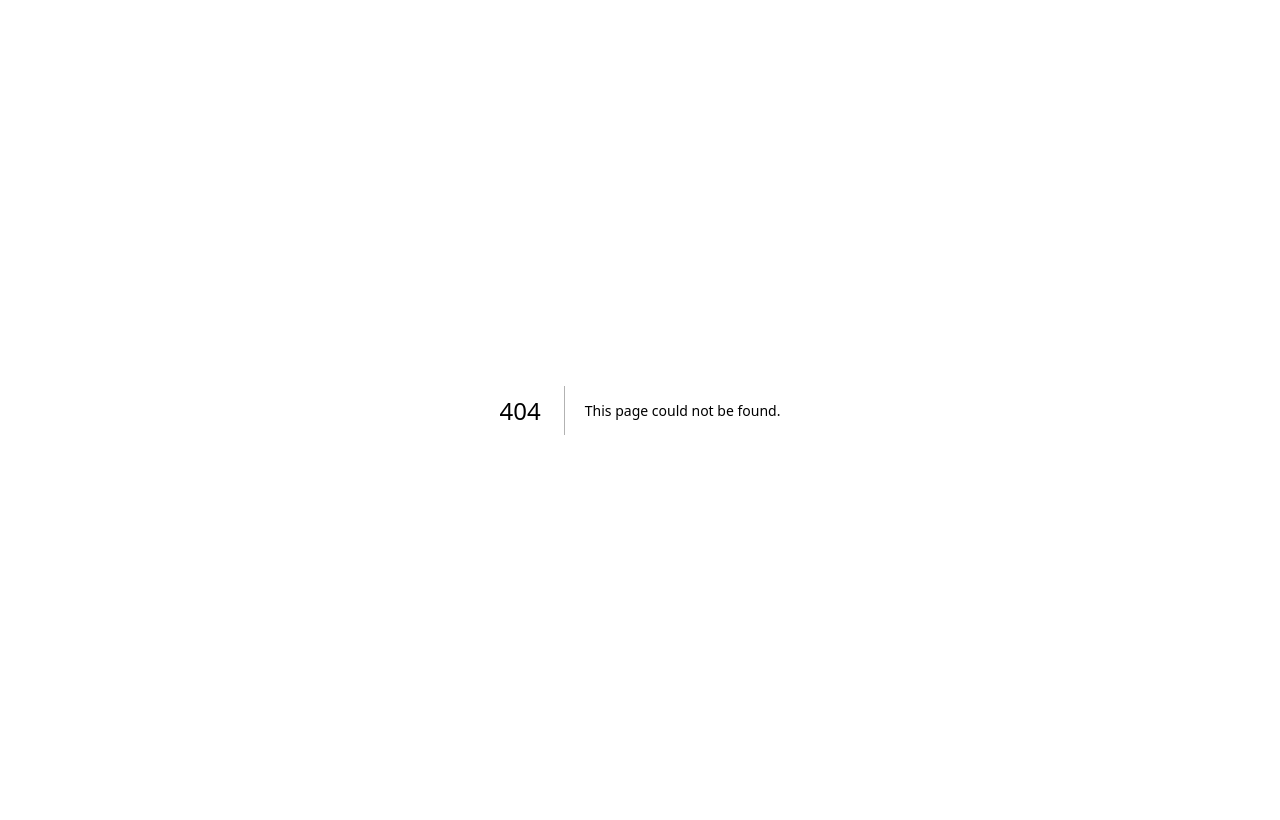
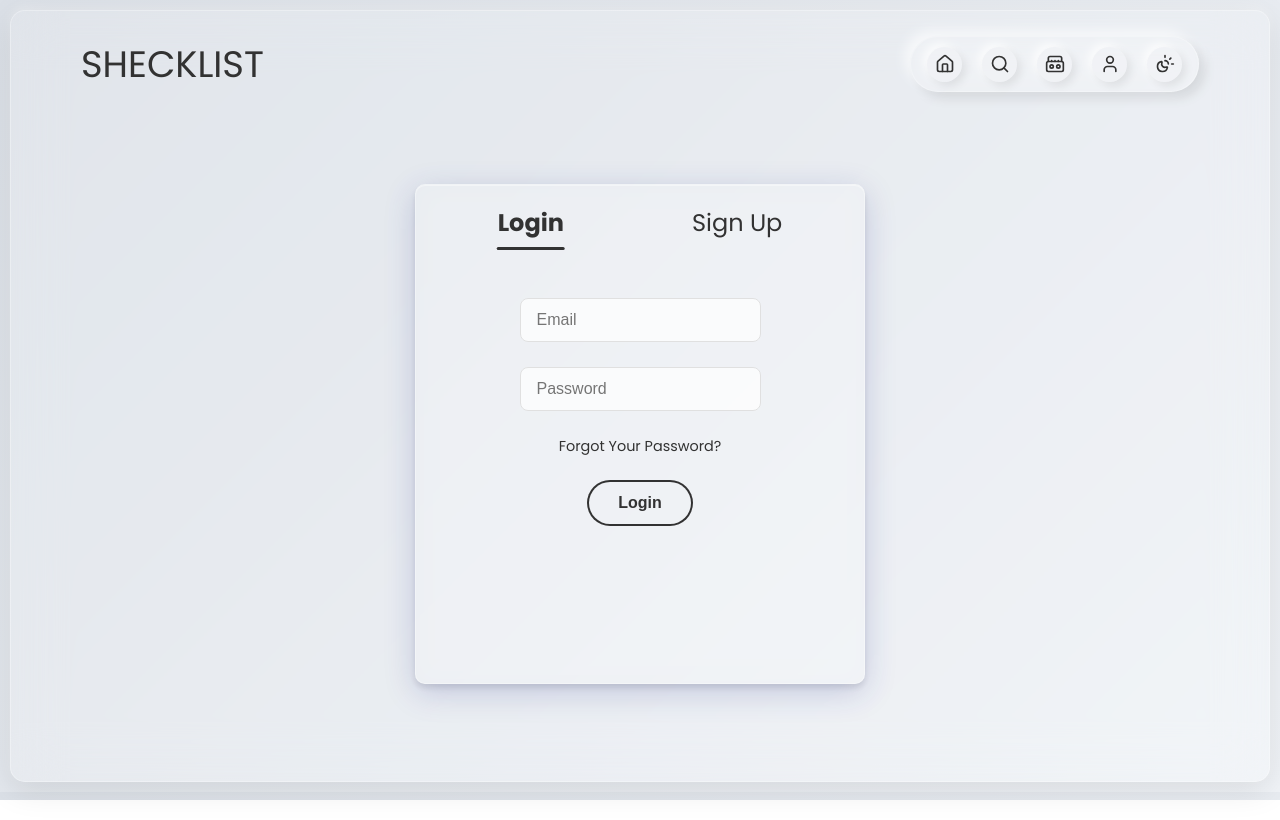
Before and after one commit to NKukame/The-Shecklist, a Next.js app: page /login in a window 1280 px wide. Before the commit this address had no page. Built offline with nearby package versions, Linux system fonts and the light colour scheme.

Commit message:
Login Page Up and running.

```diff
--- /dev/null
+++ b/src/app/login/Login.css
@@ -0,0 +1,330 @@
+.login-body {
+  display: flex;
+  justify-content: center;
+  align-items: center;
+  height: 83vh;
+}
+
+.login-sign-up-container {
+  display: flex;
+  justify-content: center;
+  align-items: center;
+  flex-direction: column;
+  background: rgba(255, 255, 255, 0.12);
+  box-shadow: 0 8px 32px rgba(31, 38, 135, 0.2), 0 4px 6px rgba(0, 0, 0, 0.1),
+    inset 0 1px 0 rgba(255, 255, 255, 0.4);
+  backdrop-filter: blur(12px) saturate(180%);
+  -webkit-backdrop-filter: blur(12px) saturate(180%);
+  border-radius: 10px;
+  border: 1px solid rgba(255, 255, 255, 0.3);
+  max-height: 500px;
+  max-width: 450px;
+  height: 100%;
+  width: 100%;
+  padding: 10px;
+}
+
+.dark-mode .login-sign-up-container {
+  background: rgba(255, 255, 255, 0.06);
+  box-shadow: 0 8px 32px rgba(0, 0, 0, 0.8), 0 4px 6px rgba(255, 255, 255, 0.05),
+    inset 0 1px 0 rgba(255, 255, 255, 0.08);
+  backdrop-filter: blur(14px) saturate(160%);
+  -webkit-backdrop-filter: blur(14px) saturate(160%);
+  border: 1px solid rgba(255, 255, 255, 0.12);
+}
+
+.login-tabs {
+  display: flex;
+  gap: 80px;
+  margin-bottom: auto;
+}
+
+.login-tabs button {
+  all: unset;
+  font-size: var(--font-lg);
+  color: var(--color-text-primary);
+  padding: 10px 24px;
+  border-radius: 12px 12px 0 0;
+  cursor: pointer;
+  position: relative;
+  font-weight: 500;
+  transition: color 0.3s ease, background 0.3s ease;
+}
+
+.login-tabs button::after {
+  content: "";
+  position: absolute;
+  bottom: 0;
+  left: 50%;
+  transform: translateX(-50%) scaleX(0);
+  transform-origin: center;
+  height: 3px;
+  width: 60%;
+  background: var(--color-text-primary);
+  border-radius: 3px;
+  transition: transform 0.3s ease;
+}
+
+.login-tabs button.active {
+  color: var(--color-text-primary);
+  font-weight: 700;
+}
+
+.login-tabs button.active::after {
+  transform: translateX(-50%) scaleX(1);
+}
+
+.login-tabs button:hover:not(.active) {
+  background: rgba(255, 255, 255, 0.06);
+  color: var(--color-text-primary);
+  backdrop-filter: blur(4px);
+  -webkit-backdrop-filter: blur(4px);
+}
+
+.dark-mode .login-tabs button {
+  all: unset;
+  font-size: var(--font-lg);
+  color: var(--text-primary);
+  padding: 10px 24px;
+  border-radius: 12px 12px 0 0;
+  cursor: pointer;
+  position: relative;
+  font-weight: 500;
+  transition: color 0.3s ease, background 0.3s ease;
+}
+
+.dark-mode .login-tabs button::after {
+  content: "";
+  position: absolute;
+  bottom: 0;
+  left: 50%;
+  transform: translateX(-50%) scaleX(0);
+  transform-origin: center;
+  height: 3px;
+  width: 60%;
+  background: var(--accent);
+  border-radius: 3px;
+  transition: transform 0.3s ease;
+}
+
+.dark-mode .login-tabs button.active {
+  color: var(--accent);
+  font-weight: 700;
+}
+
+.dark-mode .login-tabs button.active::after {
+  transform: translateX(-50%) scaleX(1);
+}
+
+.dark-mode .login-tabs button:hover:not(.active) {
+  background: var(--highlight-light);
+  color: var(--accent);
+  backdrop-filter: blur(6px);
+  -webkit-backdrop-filter: blur(6px);
+}
+
+.login-form-content {
+  max-height: 450px;
+  height: 100%;
+}
+
+.login-form-container {
+  display: flex;
+  justify-content: center;
+  align-items: center;
+  flex-direction: column;
+}
+
+.login-form {
+  display: flex;
+  justify-content: center;
+  align-items: center;
+  flex-direction: column;
+  gap: 25px;
+  margin-top: 20%;
+}
+
+.login-form input,
+.signup-form input {
+  width: 100%;
+  padding: 12px 16px;
+
+  border: 1.5px solid #e0e0e0;
+  border-radius: 8px;
+  background: rgba(255, 255, 255, 0.7);
+  font-size: 1rem;
+  color: #222;
+  transition: border-color 0.2s, box-shadow 0.2s;
+  outline: none;
+  box-sizing: border-box;
+}
+
+.login-form input:focus,
+.signup-form input:focus {
+  border-color: var(--shadow-element);
+  box-shadow: 0 0 0 2px rgba(79, 140, 255, 0.15);
+  background: #fff;
+}
+
+.login-btn {
+  position: relative;
+  display: inline-block;
+  padding: 12px 29px;
+  border: none;
+  font-size: 16px;
+  background-color: inherit;
+  border-radius: 100px;
+  font-weight: 600;
+  color: var(--color-text-primary);
+  box-shadow: 0 0 0 2px var(--color-text-primary);
+  cursor: pointer;
+  overflow: hidden;
+  transition: all 0.6s cubic-bezier(0.23, 1, 0.32, 1);
+}
+
+.login-btn span:last-child {
+  position: absolute;
+  top: 50%;
+  left: 50%;
+  transform: translate(-50%, -50%);
+  width: 20px;
+  height: 20px;
+  background-color: #2196f3;
+  border-radius: 50%;
+  opacity: 0;
+  transition: all 0.8s cubic-bezier(0.23, 1, 0.32, 1);
+}
+
+.login-btn span:first-child {
+  position: relative;
+  z-index: 1;
+}
+
+.login-btn:hover {
+  box-shadow: 0 0 0 5px #2195f360;
+  color: var(--near-white);
+}
+
+.login-btn:active {
+  scale: 0.95;
+}
+
+.login-btn:hover span:last-child {
+  width: 150px;
+  height: 150px;
+  opacity: 1;
+}
+
+.forgot-password {
+  font-size: 0.9rem;
+  cursor: pointer;
+  transition: color 0.3s;
+}
+
+.forgot-password:hover {
+  color: #2196f3;
+}
+
+.dark-mode .login-form input,
+.dark-mode .signup-form input {
+  width: 100%;
+  padding: 12px 16px;
+  border: 1.5px solid var(--border-light);
+  border-radius: 8px;
+  background: var(--bg-glass);
+  font-size: 1rem;
+  color: var(--text-primary);
+  transition: border-color 0.2s, box-shadow 0.2s, background 0.3s;
+  outline: none;
+  box-sizing: border-box;
+}
+
+.dark-mode .login-form input:focus,
+.dark-mode .signup-form input:focus {
+  border-color: var(--accent);
+  box-shadow: 0 0 0 2px rgba(255, 212, 100, 0.2); /* --accent glow */
+  background: rgba(255, 255, 255, 0.08);
+}
+
+.dark-mode .login-btn {
+  position: relative;
+  display: inline-block;
+  padding: 12px 29px;
+  border: none;
+  font-size: 16px;
+  background-color: var(--bg-glass);
+  border-radius: 100px;
+  font-weight: 600;
+  color: var(--text-primary);
+  box-shadow: 0 0 0 2px var(--text-primary);
+  cursor: pointer;
+  overflow: hidden;
+  transition: all 0.6s cubic-bezier(0.23, 1, 0.32, 1);
+}
+
+.dark-mode .login-btn span:last-child {
+  position: absolute;
+  top: 50%;
+  left: 50%;
+  transform: translate(-50%, -50%);
+  width: 20px;
+  height: 20px;
+  background-color: var(--accent);
+  border-radius: 50%;
+  opacity: 0;
+  transition: all 0.8s cubic-bezier(0.23, 1, 0.32, 1);
+}
+
+.dark-mode .login-btn span:first-child {
+  position: relative;
+  z-index: 1;
+}
+
+.dark-mode .login-btn:hover {
+  box-shadow: 0 0 0 5px rgba(255, 212, 100, 0.25); /* --accent soft glow */
+}
+
+.dark-mode .login-btn:hover span:last-child {
+  width: 150px;
+  height: 150px;
+  opacity: 1;
+}
+
+.dark-mode .login-btn:active {
+  scale: 0.95;
+}
+
+.dark-mode .forgot-password {
+  font-size: 0.9rem;
+  cursor: pointer;
+  color: var(--text-muted);
+  transition: color 0.3s;
+}
+
+.dark-mode .forgot-password:hover {
+  color: var(--accent);
+}
+
+.form-fade {
+  opacity: 0;
+  transform: translateY(20px);
+  pointer-events: none;
+  transition: opacity 0.4s cubic-bezier(0.4,0,0.2,1), transform 0.4s cubic-bezier(0.4,0,0.2,1);
+}
+
+.form-fade.active {
+  opacity: 1;
+  transform: translateY(0);
+  pointer-events: auto;
+}
+
+@media (max-width: 768px) {
+  .login-tabs {
+    gap: 30px;
+  }
+
+  .login-tabs button {
+    font-size: 1.35rem !important;
+    padding: 8px 10px !important;
+  }
+}
--- /dev/null
+++ b/src/app/login/page.js
@@ -0,0 +1,89 @@
+"use client";
+
+import { useState } from "react";
+import "./Login.css";
+import "../App.css"
+import Header from "../components/HeaderComp/Header";
+
+function Login() {
+  const [isLogin, setIsLogin] = useState(true);
+  return (
+    <>
+      <div className="login-container">
+        <Header />
+
+        <div className="login-body">
+          <div className="login-sign-up-container">
+            <div className="login-tabs">
+              <button
+                className={isLogin ? "active" : ""}
+                onClick={() => setIsLogin(true)}
+              >
+                Login
+              </button>
+              <button
+                className={!isLogin ? "active" : ""}
+                onClick={() => setIsLogin(false)}
+              >
+                Sign Up
+              </button>
+            </div>
+
+            <div className="login-form-content">
+              <div className={`form-fade${isLogin ? " active" : ""}`}>
+                {isLogin && (
+                  <div className="login-form-container">
+                    {/* Login Form */}
+                    <form action="" className="login-form">
+                      <input name="email" placeholder="Email" type="email" />
+                      <input
+                        name="password"
+                        placeholder="Password"
+                        type="password"
+                      />
+                      <p className="forgot-password">Forgot Your Password?</p>
+                      <button className="login-btn">
+                        <span>Login</span>
+                        <span></span>
+                      </button>
+                    </form>
+                  </div>
+                )}
+              </div>
+              <div className={`form-fade${!isLogin ? " active" : ""}`}>
+                {!isLogin && (
+                  <div className="signup-form-container">
+                    {/* Sign Up Form */}
+                    <div className="login-form-container">
+                    {/* Login Form */}
+                    <form action="" className="login-form">
+                      <input type="text" placeholder="Name & Surname"/>
+                      <input name="email" placeholder="Email" type="email" />
+                      <input
+                        name="password"
+                        placeholder="Password"
+                        type="password"
+                      />
+                      <input
+                        name="retype-password"
+                        placeholder="Retype Password"
+                        type="password"
+                      />
+                      <button className="login-btn">
+                        <span>Sign Up</span>
+                        <span></span>
+                      </button>
+                    </form>
+                  </div>
+                  </div>
+                )}
+              </div>
+            </div>
+          </div>
+        </div>
+      </div>
+    </>
+  );
+}
+
+export default Login;
```
